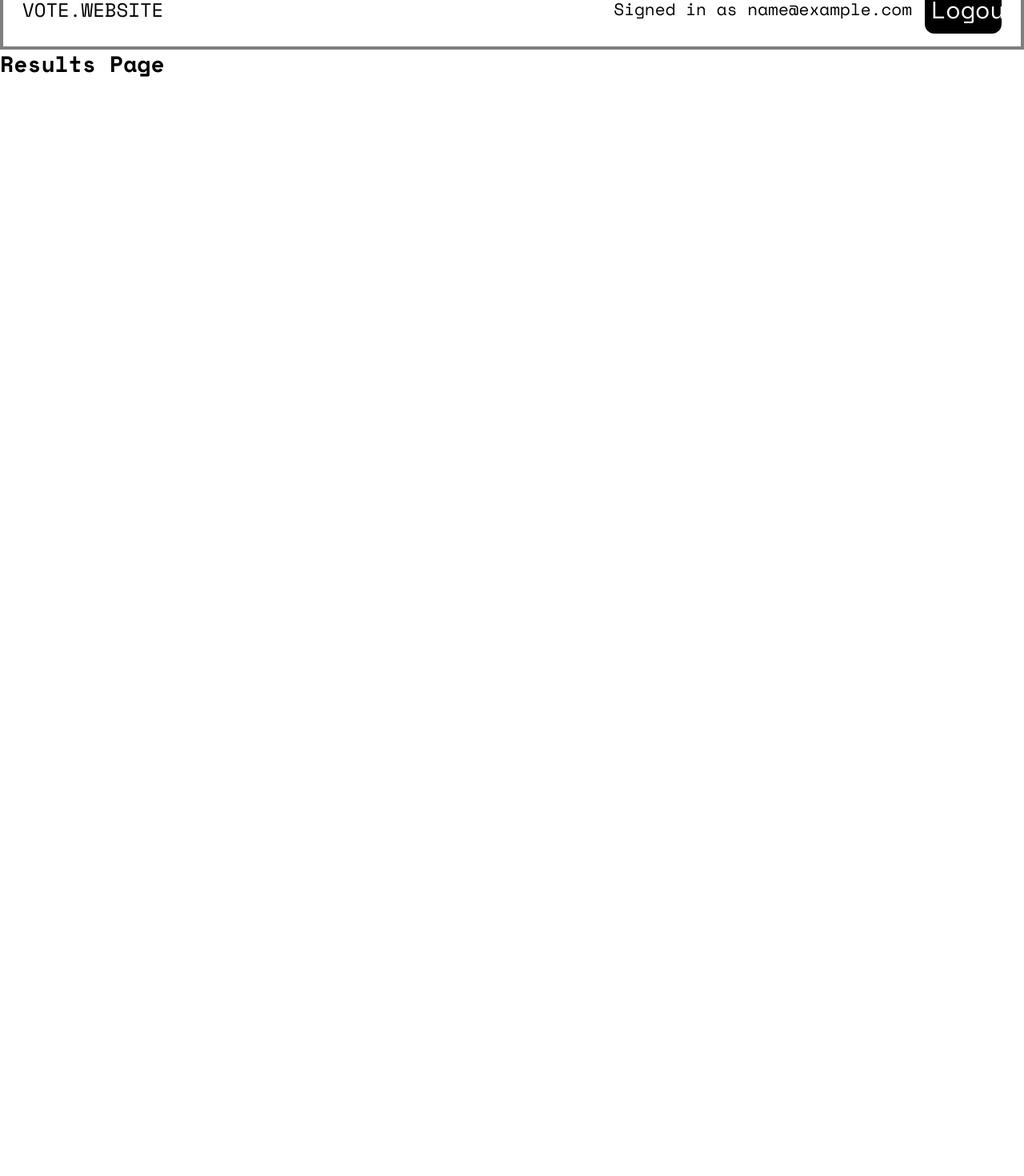
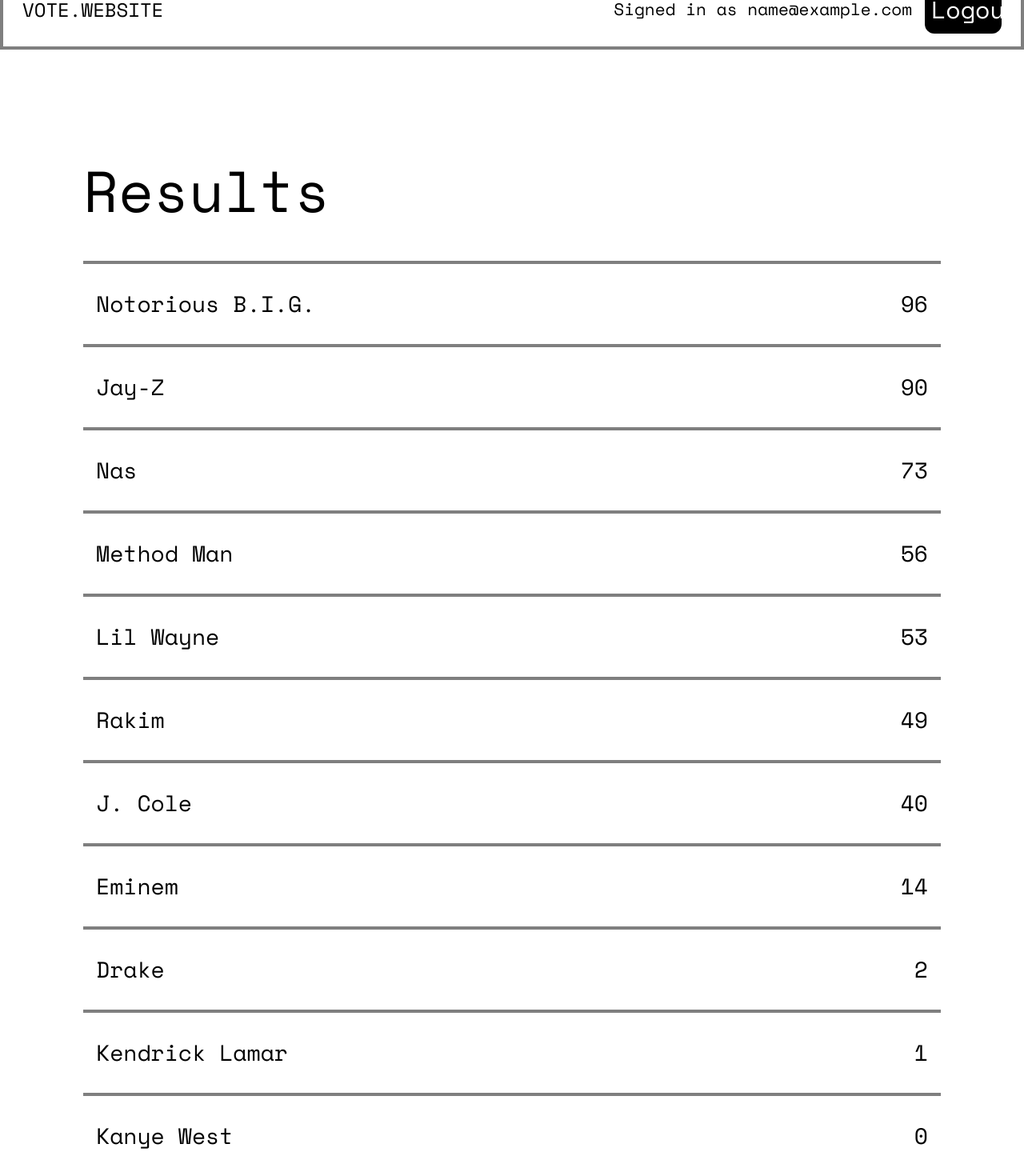
Before and after one commit to t0nylombardi/voting-exercise-app, a React (Vite) app in the folder frontend/: page /results in a window 1280 px wide. Shown: the part 39-1509 px from the top of the page at 80% size. Before the commit the page ends 800 px from the top, so only its background shows below. Built offline with nearby package versions, Linux system fonts and the light colour scheme; sample sign-in values are in the browser's storage.

Commit message:
feat: Update ResultsPage to use MainWrapper component
Refactor ResultsPage to include MainWrapper for consistent layout.
Add candidate data and display vote tallies in a structured format.

```diff
--- a/frontend/src/components/layout/MainWrapper.tsx
+++ b/frontend/src/components/layout/MainWrapper.tsx
@@ -3,7 +3,7 @@ import React from "react";
 const MainWrapper = ({ children }: { children: React.ReactNode }) => {
   return (
     <div className="flex items-start justify-start min-h-screen m-20">
-      <div className="bg-white p-6 w-[42rem]">{children}</div>
+      <div className="bg-white p-6 w-full">{children}</div>
     </div>
   );
 };
--- a/frontend/src/pages/ResultsPage.tsx
+++ b/frontend/src/pages/ResultsPage.tsx
@@ -1,11 +1,41 @@
 import * as React from "react";
+import MainWrapper from "../components/layout/MainWrapper";
 
 function ResultsPage(): React.ReactElement {
+  const candidates = [
+    { id: 1, name: "Eminem", votes: Math.floor(Math.random() * 100) },
+    { id: 2, name: "Notorious B.I.G.", votes: Math.floor(Math.random() * 100) },
+    { id: 3, name: "Kendrick Lamar", votes: Math.floor(Math.random() * 100) },
+    { id: 4, name: "Lil Wayne", votes: Math.floor(Math.random() * 100) },
+    { id: 5, name: "J. Cole", votes: Math.floor(Math.random() * 100) },
+    { id: 6, name: "Nas", votes: Math.floor(Math.random() * 100) },
+    { id: 7, name: "Jay-Z", votes: Math.floor(Math.random() * 100) },
+    { id: 8, name: "Rakim", votes: Math.floor(Math.random() * 100) },
+    { id: 9, name: "Method Man", votes: Math.floor(Math.random() * 100) },
+    { id: 10, name: "Kanye West", votes: Math.floor(Math.random() * 0) },
+    { id: 11, name: "Drake", votes: Math.floor(Math.random() * 5) },
+  ];
+
   return (
-    <div>
-      <h1 className="text-2xl font-bold">Results Page</h1>
-      {/* TODO: Display vote tallies */}
-    </div>
+    <MainWrapper>
+      <div className="my-8">
+        <h1 className="text-6xl">Results</h1>
+      </div>
+
+      <div className="mt-12 divide-y-4 divide-black/50 border-y-4 border-black/50">
+        {candidates
+          .sort((a, b) => b.votes - a.votes)
+          .map((candidate) => (
+            <div
+              key={candidate.id}
+              className="flex justify-between text-2xl px-4 py-8"
+            >
+              <span className="text-black">{candidate.name}</span>
+              <span className="text-black">{candidate.votes}</span>
+            </div>
+          ))}
+      </div>
+    </MainWrapper>
   );
 }
 
```
